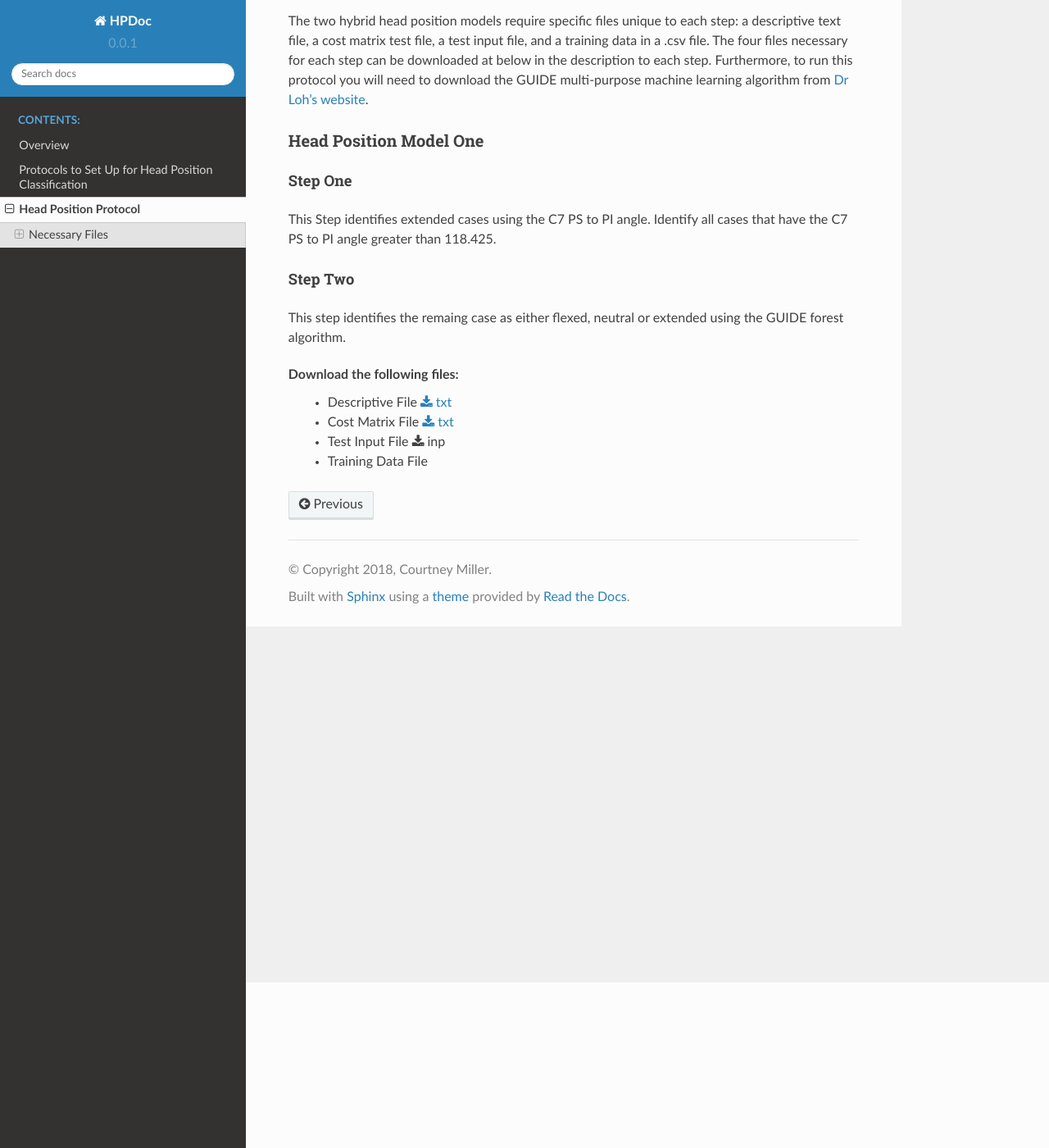
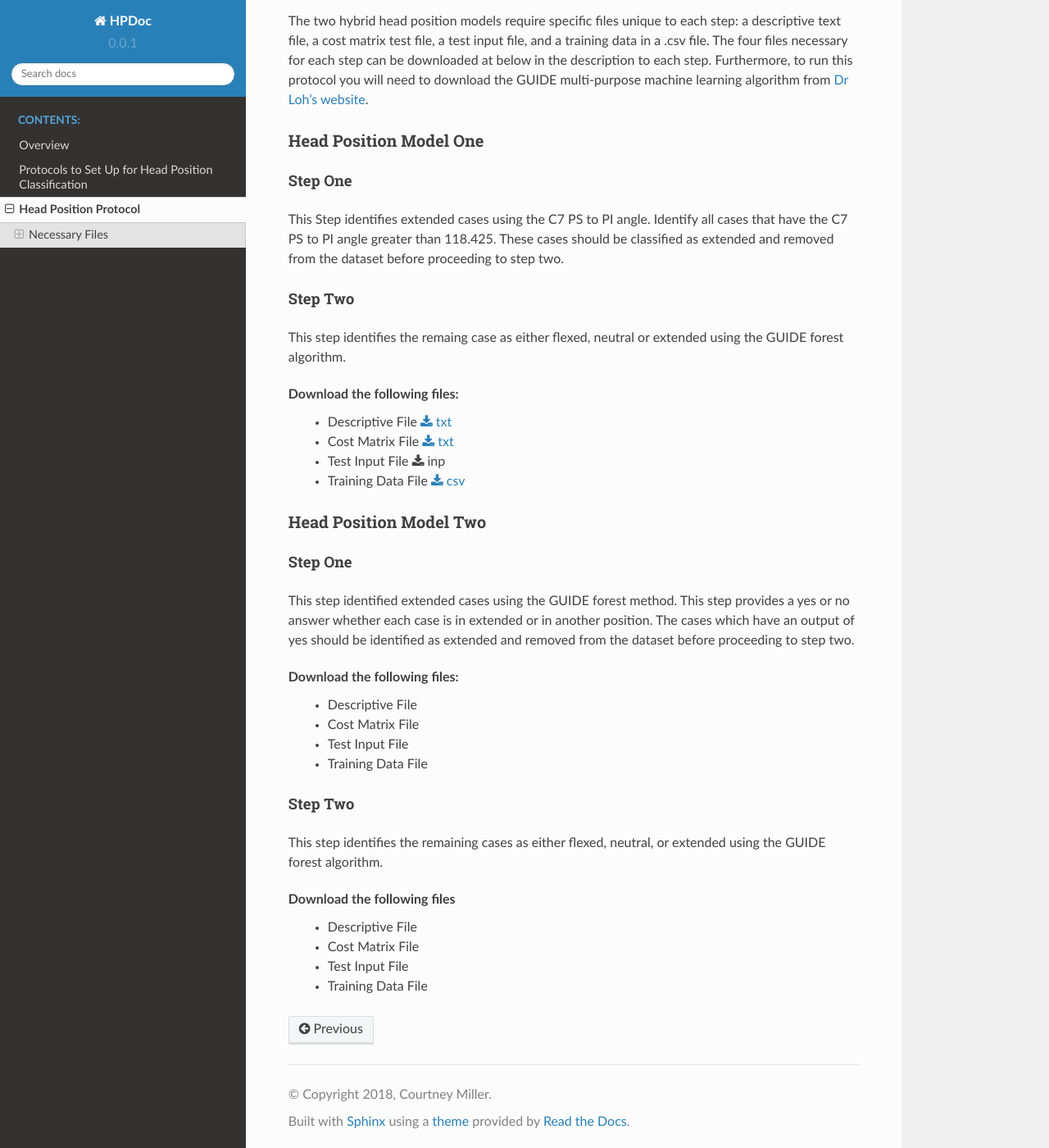
Before and after one commit to vocaltractlab/headpositiondoc, a Sphinx documentation site: the page built from source/protocolHP.rst, in a window 1280 px wide and 1400 px high, scrolled down 202 px. Shown: the whole window at 82% size. Built offline with Sphinx 7.4.7 and the Read the Docs theme 2.0.0, drawn with Linux system fonts in a browser that asks for light colours; pages that are not in the unit, such as notebooks, are missing from menus; some of the changed lines change nothing that is shown.

Commit message:
skeletal layout for HP hybrid steps

```diff
--- /dev/null
+++ b/source/docs/Test.csv
@@ -0,0 +1,55 @@
+ID,Sex,Age,CA_month,Height_cm,Weight_kg,Head_Circ_cm,Neck_Circ_cm,Position,Extension,ModBhalala,Anterior,Posterior,APDifference,MP,Cobbs,C2,C7_PI6_PI7,C2C7Difference,C7_PI4_PI7,C7_PI5_PI7,C7_PS7_PI7,C6_PI4_PI6,PI4diff,PI5diff,PS7diff,PI4_6diff,APRatio,ANS_PNS_Angle,Answer,Test Set
+M6000,M,30,360,183.5,119.9,58.5,43.6,Neutral,No,99.06209159,81.08174887,88.04828221,-6.966533338,98.02756681,26.58953633,93.63732261,74.36521431,19.27210831,78.69011967,77.4480359,75.84439009,80.90471592,14.94720295,16.18928671,17.79293252,12.73260669,0.920878259,2.404392039,Neutral,Prosp
+M6000,M,30,360,183.5,119.9,58.5,43.6,Neutral,No,105.5416755,81.0061726,88.52259599,-7.516423381,108.6193506,28.17859011,102.581079,80.30691516,22.27416387,86.07774727,84.0885453,77.80979106,88.91936436,16.50333177,18.49253374,24.77128798,13.66171468,0.915090342,1.347219714,Neutral,Prosp
+M6000,M,30,360,183.5,119.9,58.5,43.6,Neutral,No,105.4220817,84.01339179,89.09545443,-5.08206264,103.2241136,20.73529862,91.24926171,82.07623356,9.17302815,85.9520355,83.7843207,88.75529711,87.95270924,5.297226204,7.464941008,2.493964594,3.29655247,0.94295935,1.555873018,Neutral,Prosp
+M6000,M,30,360,183.5,119.9,58.5,43.6,Flexion,No,90.1911969,80.87799453,89.61305708,-8.735062549,95.86817708,32.02849028,87.96329219,62.97006205,24.99323014,69.84581589,66.87969333,64.7489982,73.35898696,18.11747631,21.08359886,23.214294,14.60430523,0.902524667,-20.64178748,Flexion,Prosp
+M6001,M,23.5,282,178.7,70.6,58,36,Neutral,No,97.03648181,86.8000576,85.82831701,0.971740598,91.36847541,3.341543794,87.69250915,96.70046338,-9.007954222,92.14425706,93.59676015,100.6126965,89.98423499,-4.451747912,-5.904250993,-12.92018736,-2.291725838,1.011321911,3.047203529,Neutral,Prosp
+M6001,M,23.5,282,178.7,70.6,58,36,Neutral,No,95.74807137,84.86901673,83.80632434,1.062692382,91.72925589,4.638176681,87.91204187,90.73810732,-2.826065454,87.80152534,91.09058533,87.05918802,86.45823715,0.110516529,-3.178543468,0.852853843,1.453804715,1.012680336,3.765887268,Neutral,Prosp
+M6001,M,23.5,282,178.7,70.6,58,36,Neutral,No,93.03071316,85.88655308,84.92791061,0.958642474,95.80966638,3.41939578,93.44746387,99.25134719,-5.803883318,94.59953075,95.31323133,102.1732761,92.49001499,-1.152066879,-1.86576746,-8.725812191,0.957448882,1.01128772,3.089153625,Neutral,Prosp
+M6001,M,23.5,282,178.7,70.6,58,36,Flexion,No,86.43368258,81.65323019,87.04596487,-5.392734682,88.79364616,19.57688797,84.2274919,76.54619022,7.681301682,77.06841507,74.99458225,83.95831865,77.32476306,7.159076825,9.232909646,0.269173251,6.902728837,0.938047276,-16.60013291,Flexion,Prosp
+F6002,F,22.83333333,274,170,77,55.8,35.5,Neutral,No,92.21178005,91.70059978,89.55166107,2.148938712,92.79433772,8.877927524,88.04878375,97.92488811,-9.876104369,94.74558034,93.9496883,98.42428688,93.15135868,-6.696796594,-5.900904559,-10.37550314,-5.102574932,1.023996637,0.298396631,Neutral,Prosp
+F6002,F,22.83333333,274,170,77,55.8,35.5,Neutral,No,94.72146637,90.13739513,90.63387888,-0.49648375,98.3427521,2.03424081,88.35878972,91.30119184,-2.942402118,92.9869651,92.93901943,95.72266217,93.83827831,-4.628175375,-4.580229708,-7.363872452,-5.479488591,0.994522095,1.94820779,Neutral,Prosp
+F6002,F,22.83333333,274,170,77,55.8,35.5,Neutral,No,93.10554414,90.80198236,89.18239737,1.619584991,94.72695937,8.048590887,86.57217987,102.9308793,-16.35869943,96.60648263,98.52144019,105.8972199,93.58002035,-10.03430276,-11.94926032,-19.32504005,-7.007840473,1.018160366,1.475775931,Neutral,Prosp
+F6002,F,22.83333333,274,170,77,55.8,35.5,Flexion,No,77.32964667,88.16603654,90.4392061,-2.273169555,88.33218457,12.19582869,77.56750151,70.75874069,6.808760825,72.65288355,69.07751037,75.59354928,73.58996921,4.914617962,8.489991149,1.973952237,3.977532306,0.97486522,-21.09543727,Flexion,Prosp
+F6003,F,29.91666667,359,177,81.7,59,35,Neutral,No,95.34314506,86.00726713,88.07950954,-2.072242401,92.23972689,8.972626615,82.79139302,87.91015272,-5.118759703,93.78487626,90.22088653,86.44397715,96.83387832,-10.99348324,-7.429493513,-3.65258413,-14.0424853,0.976473048,8.134284334,Neutral,Prosp
+F6003,F,29.91666667,359,177,81.7,59,35,Neutral,No,93.34715467,85.4195528,89.27065587,-3.851103076,93.31068775,17.73052967,84.70804667,83.01026102,1.697785648,91.89202676,90.74456808,86.5386897,96.65599906,-7.183980096,-6.036521409,-1.830643032,-11.9479524,0.95686037,8.538835244,Neutral,Prosp
+F6003,F,29.91666667,359,177,81.7,59,35,Neutral,No,95.6338895,87.07755164,89.82761268,-2.750061039,90.53373744,12.40810132,84.105666,89.43466493,-5.328998926,95.22979835,92.75833245,87.69460051,98.65185109,-11.12413235,-8.652666453,-3.588934507,-14.54618509,0.969385126,5.986527536,Neutral,Prosp
+F6003,F,29.91666667,359,177,81.7,59,35,Extension,Yes,136.1050093,90.46546302,84.90877458,5.556688447,116.7929376,26.70957566,113.1023044,142.9419135,-29.83960911,143.1896997,144.0657523,138.3825614,143.2796203,-30.08739529,-30.96344794,-25.28025707,-30.17731594,1.065443041,28.56597546,Extension,Prosp
+F6003,F,29.91666667,359,177,81.7,59,35,Flexion,No,82.50689669,83.24061509,87.94032067,-4.699705586,87.27011189,22.98038245,73.40906522,75.14641335,-1.737348135,84.17399317,81.68946261,72.60007442,87.18444001,-10.76492796,-8.280397396,0.808990797,-13.77537479,0.946558012,-25.86779447,Flexion,Prosp
+M6004,M,28.75,345,180,75.3,58,37.5,Neutral,No,102.5158046,93.40904667,88.89600666,4.513040012,95.57686694,15.30466447,89.73225733,102.8902825,-13.15802512,97.32558583,99.98054414,105.7762375,94.71898679,-7.593328499,-10.24828681,-16.04398012,-4.986729461,1.050767635,2.021254449,Neutral,Prosp
+M6004,M,28.75,345,180,75.3,58,37.5,Neutral,No,101.5963889,93.09403848,90.00416657,3.089871907,102.4052576,12.2881404,92.52679501,111.1043224,-18.57752736,104.1394596,106.0583671,110.4634482,100.9417942,-11.61266454,-13.53157213,-17.9366532,-8.414999223,1.034330321,5.395825312,Neutral,Prosp
+M6004,M,28.75,345,180,75.3,58,37.5,Neutral,No,95.41298953,94.46824863,89.86378581,4.604462825,95.69228298,18.00978151,85.90906733,105.4102884,-19.50122106,98.19753344,101.1120871,105.1182798,94.64238893,-12.28846611,-15.20301979,-19.2092125,-8.733321597,1.051238247,0.653603902,Neutral,Prosp
+M6004,M,28.75,345,180,75.3,58,37.5,Flexion,No,84.21620212,88.52683209,93.01747148,-4.490639387,87.66363418,14.61727456,81.14891397,69.55557319,11.59334078,72.15612575,68.10493747,69.98959791,73.46045984,8.992788221,13.0439765,11.15931606,7.688454128,0.951722625,28.14180061,Flexion,Prosp
+F6005,F,22.66666667,272,173.5,62.8,56.8,31.8,Neutral,No,106.4080877,89.27625664,84.38305517,4.893201471,94.17556548,21.54628584,89.71434903,110.9381046,-21.22375559,102.6128888,105.3916409,110.6334368,98.3221064,-12.89853979,-15.67729188,-20.9190878,-8.607757367,1.057987963,0.681411799,Neutral,Prosp
+F6005,F,22.66666667,272,173.5,62.8,56.8,31.8,Neutral,No,106.7123138,90.03055037,86.15103017,3.879520197,103.5749201,18.62157937,95.51929721,118.5061054,-22.98680818,111.574838,113.2048316,115.0531087,108.0964968,-16.05554079,-17.68553435,-19.53381153,-12.57719962,1.045031617,7.949877949,Neutral,Prosp
+F6005,F,22.66666667,272,173.5,62.8,56.8,31.8,Neutral,No,98.96813752,90.18591908,85.30240325,4.88351583,97.37700589,22.55494726,92.1811895,115.6318122,-23.45062272,107.6893461,110.7783882,114.2740281,103.8115287,-15.5081566,-18.59719874,-22.09283857,-11.63033924,1.057249452,4.491519384,Neutral,Prosp
+F6005,F,22.66666667,272,173.5,62.8,56.8,31.8,Flexion,No,86.4120543,88.21847879,83.95683415,4.261644643,76.31860517,20.18886747,68.57885841,88.1486857,-19.5698273,75.42777643,80.80266237,88.69294392,69.33861598,-6.848918025,-12.22380397,-20.11408551,-0.759757572,1.050759949,-20.33683427,Flexion,Prosp
+F182-28-06-003,F,28.5,342,NA,NA,NA,NA,NA,NA,94.72175951,80.53051958,77.21863844,3.311881146,92.69769922,14.71576093,90.11616673,100.3471111,-10.23094441,96.82422997,100.3201372,101.3882014,94.83566248,-6.708063243,-10.20397044,-10.23094441,-11.27203465,1.04288966,2.252465929,NA,test
+F358-21-03-002,F,21.25,255,NA,NA,NA,NA,NA,NA,87.63958386,79.7457005,77.86681652,1.878883974,84.8573546,9.348812019,74.43350792,96.8965374,-22.46302948,84.96370609,87.55690067,98.43817124,79.72909449,-10.53019817,-13.12339275,-22.46302948,-24.00466332,1.024129457,13.86175736,NA,test
+F360-20-07-002,F,20.58333333,247,NA,NA,NA,NA,NA,NA,101.4022015,81.18342294,84.25027645,-3.066853516,97.62699975,15.27379414,84.02796569,88.38173297,-4.353767282,92.1811841,89.64695266,87.30770038,94.16566297,-8.153218412,-5.618986973,-4.353767282,-3.279734696,0.963598297,-16.70775106,NA,test
+F363-24-00-003,F,24,288,NA,NA,NA,NA,NA,NA,93.89242013,71.70921778,78.29863517,-6.589417394,99.28373415,24.23316143,98.02990272,83.98032335,14.04957937,87.48483593,85.59204261,84.42384159,89.37840867,10.54506679,12.43786011,14.04957937,13.60606113,0.9158425,-8.748661575,NA,test
+F369-24-01-102,F,24.08333333,289,NA,NA,NA,NA,NA,NA,89.83333788,84.3780085,84.99596442,-0.617955919,101.4524303,11.14486317,87.45471263,95.4317628,-7.977050174,94.5913297,94.00820879,95.70950252,94.15736354,-7.136617075,-6.553496164,-7.977050174,-8.254789891,0.992729585,5.626279004,NA,test
+F380-26-08-004,F,26.66666667,320,NA,NA,NA,NA,NA,NA,88.65918712,79.55984147,83.93605779,-4.376216324,92.73188551,22.5849497,76.1209738,81.95264486,-5.831671057,85.5865211,84.47132096,80.23897735,87.72421621,-9.465547294,-8.350347157,-5.831671057,-4.11800354,0.947862499,-8.126483113,NA,test
+F380-28-04-004,F,28.33333333,340,NA,NA,NA,NA,NA,NA,94.02946403,80.56044623,83.67147655,-3.111030323,91.13530346,14.76156085,70.02248975,83.09355998,-13.07107023,84.88221059,83.96407981,81.71748013,85.85143683,-14.85972084,-13.94159006,-13.07107023,-11.69499038,0.962818508,9.982715605,NA,test
+F392-27-05-003,F,27.41666667,329,NA,NA,NA,NA,NA,NA,NA,82.39536326,86.70975798,-4.314394722,105.4831975,18.07380349,102.5100183,93.66987258,8.84014573,101.6005982,98.17838281,94.6737649,105.669154,0.909420128,4.331635505,8.84014573,7.836253409,0.950243262,6.160966638,NA,test
+F394-28-04-003,F,28.33333333,340,NA,NA,NA,NA,NA,NA,110.6117544,78.27289302,79.71159596,-1.438702944,110.7210859,8.014236426,102.861642,97.76329346,5.098348546,98.93047351,96.23956873,96.74222611,99.496668,3.931168497,6.622073271,5.098348546,6.119415893,0.981951146,0.627150635,NA,test
+F399-23-03-102,F,23.25,279,NA,NA,NA,NA,NA,NA,102.0408224,82.27788047,86.16676011,-3.888879635,93.23918579,18.74975763,86.36906102,79.30162749,7.06743353,81.6578248,79.42072102,78.56207089,82.93271384,4.711236222,6.948340003,7.06743353,7.80699013,0.954867984,-16.21624591,NA,test
+F400-22-04-003,F,22.33333333,268,NA,NA,NA,NA,NA,NA,95.03023114,74.20290472,79.41722551,-5.214320785,97.81161977,23.59259844,87.64776606,75.2943413,12.35342476,78.61473911,77.51448115,75.92509794,80.63805882,9.033026956,10.13328491,12.35342476,11.72266812,0.934342698,-16.86756606,NA,test
+F409-27-04-002,F,27.33333333,328,NA,NA,NA,NA,NA,NA,91.66695139,81.56996042,84.70309857,-3.133138153,95.93819452,13.55240626,87.23133856,100.7026323,-13.47129378,92.1555755,94.80638263,97.18817161,87.55616768,-4.924236944,-7.575044068,-13.47129378,-9.95683305,0.963010348,8.07282286,NA,test
+F411-26-10-003,F,26.83333333,322,NA,NA,NA,NA,NA,NA,111.1430199,84.38147153,83.08251356,1.29895797,101.706097,4.622829297,93.21650743,96.47568597,-3.25917854,92.85361676,91.52395249,98.53943757,91.26466918,0.362890671,1.692554934,-3.25917854,-5.322930146,1.015634553,2.779735083,NA,test
+M383-23-04-002,M,23.33333333,280,NA,NA,NA,NA,NA,NA,90.82340254,90.00605159,93.17454259,-3.168490999,103.1649874,11.37810081,96.587763,90.1106385,6.477124493,90.16407568,88.57368089,90.1635589,90.18891302,6.423687311,8.014082105,6.477124493,6.424204098,0.965994027,0.923564913,NA,test
+M384-23-08-002,M,23.66666667,284,NA,NA,NA,NA,NA,NA,90.90832015,94.65182538,95.33879197,-0.686966592,98.79034915,2.720785064,95.57816579,103.5356444,-7.957478571,96.39924223,99.77226604,103.6555128,92.71615602,-0.82107644,-4.194100252,-7.957478571,-8.077346985,0.992794469,1.363514292,NA,test
+M387-24-11-002,M,24.91666667,299,NA,NA,NA,NA,NA,NA,98.36274266,91.49869618,90.18781636,1.310879823,94.97245385,7.235472901,87.54165423,95.48073823,-7.939083997,91.2381544,91.5585372,97.36472319,88.72359738,-3.696500161,-4.016882962,-7.939083997,-9.823068957,1.014534999,0.954680902,NA,test
+M395-26-04-102,M,26.33333333,316,NA,NA,NA,NA,NA,NA,97.19157903,90.84873741,92.09856912,-1.249831707,101.6070283,7.507173212,96.58503323,95.57560697,1.009426257,95.87265262,95.76320714,97.32754643,96.03047483,0.712380615,0.821826091,1.009426257,-0.742513202,0.986429412,1.664256032,NA,test
+M424-28-01-002,M,28.08333333,337,NA,NA,NA,NA,NA,NA,NA,82.08426895,87.87995251,-5.795683557,103.3743699,21.56809073,97.759861,92.62085618,5.13900482,90.80370232,90.79305807,94.55302452,89.71995259,6.956158681,6.966802924,5.13900482,3.206836475,0.934049992,2.331208024,NA,test
+F358-20-10-004,F,NA,NA,NA,NA,NA,NA,NA,NA,77.40458235,78.54401791,78.67765911,-0.133641195,81.04482086,4.119434636,73.22670473,120.5524604,-47.32575564,76.02395562,77.01151284,82.35366003,71.06265163,-2.797250893,-3.784808119,-9.126955304,2.164053092,0.998301409,-20.65430504,NA,15 test
+F360-22-05-002,F,NA,NA,NA,NA,NA,NA,NA,NA,95.60459223,79.39543453,84.18129883,-4.785864307,100.0186301,20.37643521,88.56687838,90.68306528,-2.1161869,91.3298293,89.5438671,88.88188564,91.68404576,-2.76295092,-0.97698872,-0.315007257,-3.117167378,0.943148129,4.059870627,NA,15 test
+F361-26-00-006,F,NA,NA,NA,NA,NA,NA,NA,NA,76.83898217,84.34126773,84.61502585,-0.273758118,95.46430631,2.308191917,89.15918763,99.39166128,-10.23247365,100.5002829,100.685077,98.56076383,101.0918067,-11.34109529,-11.52588933,-9.401576204,-11.93261907,0.996764663,3.2231827,NA,15 test
+F376-20-01-002,F,NA,NA,NA,NA,NA,NA,NA,NA,79.66625137,77.50726286,81.18951242,-3.682249559,97.52466383,17.98954775,90.17925669,87.6392128,2.540043894,90.90102499,89.91306556,86.69235981,92.72454954,-0.721768302,0.266191129,3.486896882,-2.545292845,0.954646241,-11.63993009,NA,15 test
+F376-20-03-002,F,NA,NA,NA,NA,NA,NA,NA,NA,94.57198271,74.45316257,80.46470077,-6.011538199,101.3711483,27.71975124,93.84609562,85.82668343,8.019412188,90.38760331,88.70421396,83.79854005,92.72055157,3.458492312,5.141881662,10.04755557,1.12554405,0.925289746,-12.64394121,NA,15 test
+F403-28-11-002,F,NA,NA,NA,NA,NA,NA,NA,NA,86.08556835,81.09888422,83.64664066,-2.547756441,87.04534784,9.979921146,86.94767183,81.31374707,5.633924754,84.46830627,83.80650377,81.8920191,86.09870463,2.479365555,3.141168057,5.055652723,0.848967196,0.969541437,-11.16137198,NA,15 test
+F406-26-01-004,F,NA,NA,NA,NA,NA,NA,NA,NA,86.58677852,84.457603,81.71756011,2.740042889,82.75047039,15.320353,79.17355429,90.20342223,-11.02986794,83.21525987,83.66038598,91.69711302,79.50555521,-4.041705583,-4.486831688,-12.52355874,-0.33200092,1.03353065,-14.33558181,NA,15 test
+M390-25-01-003,M,NA,NA,NA,NA,NA,NA,NA,NA,105.6004008,90.76464188,90.60816115,0.156480725,107.0942869,2.115840166,107.3488327,103.8522391,3.496593623,98.12752195,99.30329089,102.7589737,95.3797143,9.221310796,8.045541853,4.589859085,11.96911844,1.001727005,3.661923051,NA,15 test
+M390-25-06-002,M,NA,NA,NA,NA,NA,NA,NA,NA,108.1397375,92.67696464,91.42544537,1.251519276,111.0352669,5.980977015,112.3096018,106.9005175,5.409084288,102.9933317,103.0616306,106.4364482,100.8600454,9.316270039,9.247971114,5.873153511,11.44955639,1.01368896,6.533268001,NA,15 test
+M395-25-10-004,M,NA,NA,NA,NA,NA,NA,NA,NA,92.5244858,88.75170393,89.63248648,-0.880782554,94.21860046,2.861855837,91.21094236,90.50810771,0.702834652,88.31066116,88.87085657,92.00390693,87.23732403,2.900281206,2.340085794,-0.792964573,3.973618331,0.9901734,5.877704382,NA,15 test
+M432-22-02-003,M,NA,NA,NA,NA,NA,NA,NA,NA,89.91795021,96.37801486,94.18384692,2.194167932,93.57515597,9.158115932,87.71311665,100.7245008,-13.01138418,96.21422621,98.11820801,101.5241952,93.71783745,-8.501109563,-10.40509137,-13.81107852,-6.004720806,1.023296648,4.059809154,NA,15 test
--- a/source/protocolHP.rst
+++ b/source/protocolHP.rst
@@ -19,7 +19,7 @@ _______________________
 Step One
 ++++++++
 
-This Step identifies extended cases using the C7 PS to PI angle.  Identify all cases that have the C7 PS to PI angle greater than 118.425.
+This Step identifies extended cases using the C7 PS to PI angle.  Identify all cases that have the C7 PS to PI angle greater than 118.425. These cases should be classified as extended and removed from the dataset before proceeding to step two.
 
 
 Step Two
@@ -31,4 +31,34 @@ Download the following files:
 	* Descriptive File :download:`txt <docs/Description1.txt>`
 	* Cost Matrix File :download:`txt <docs/CostMatrix3x2.txt>`
 	* Test Input File :download:`inp <docs/test1.inp>`
-	* Training Data File
+	* Training Data File :download:`csv <docs/Test.csv>`
+
+
+Head Position Model Two
+_______________________
+
+
+
+Step One
+++++++++
+
+This step identified extended cases using the GUIDE forest method.  This step provides a yes or no answer whether each case is in extended or in another position. The cases which have an output of yes should be identified as extended and removed from the dataset before proceeding to step two.
+
+Download the following files:
+        * Descriptive File
+        * Cost Matrix File
+        * Test Input File
+        * Training Data File
+
+
+Step Two
+++++++++
+
+This step identifies the remaining cases as either flexed, neutral, or extended using the GUIDE forest algorithm.
+
+
+Download the following files
+        * Descriptive File
+        * Cost Matrix File
+        * Test Input File
+        * Training Data File
```
